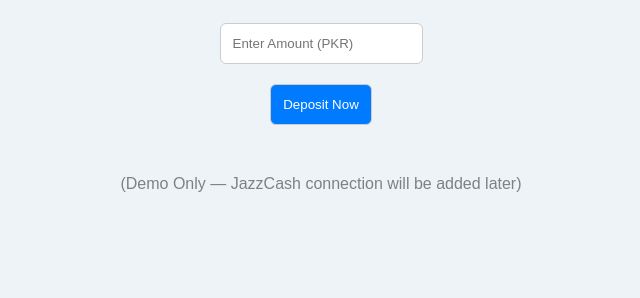
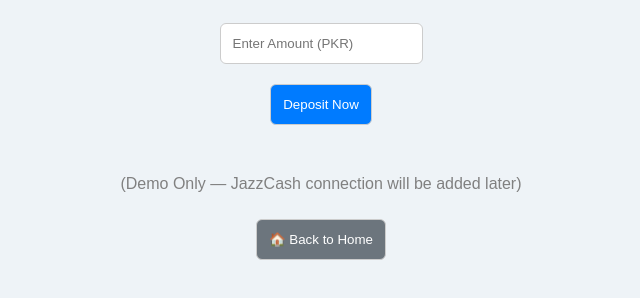
Before and after one commit to g3334293-beep/LEARN-AND-EARN, a plain HTML site: page deposit.html in a window 1280 px wide. Shown: the part 150-448 px from the top of the page, without its empty margins (319-959 px from the left). Drawn offline with Linux system fonts and the light colour scheme.

Commit message:
Update deposit.html

```diff
--- a/deposit.html
+++ b/deposit.html
@@ -24,3 +24,6 @@
   </p>
 </body>
 </html>
+<a href="index.html">
+  <button style="background:#6c757d; color:white;">🏠 Back to Home</button>
+</a>
```
